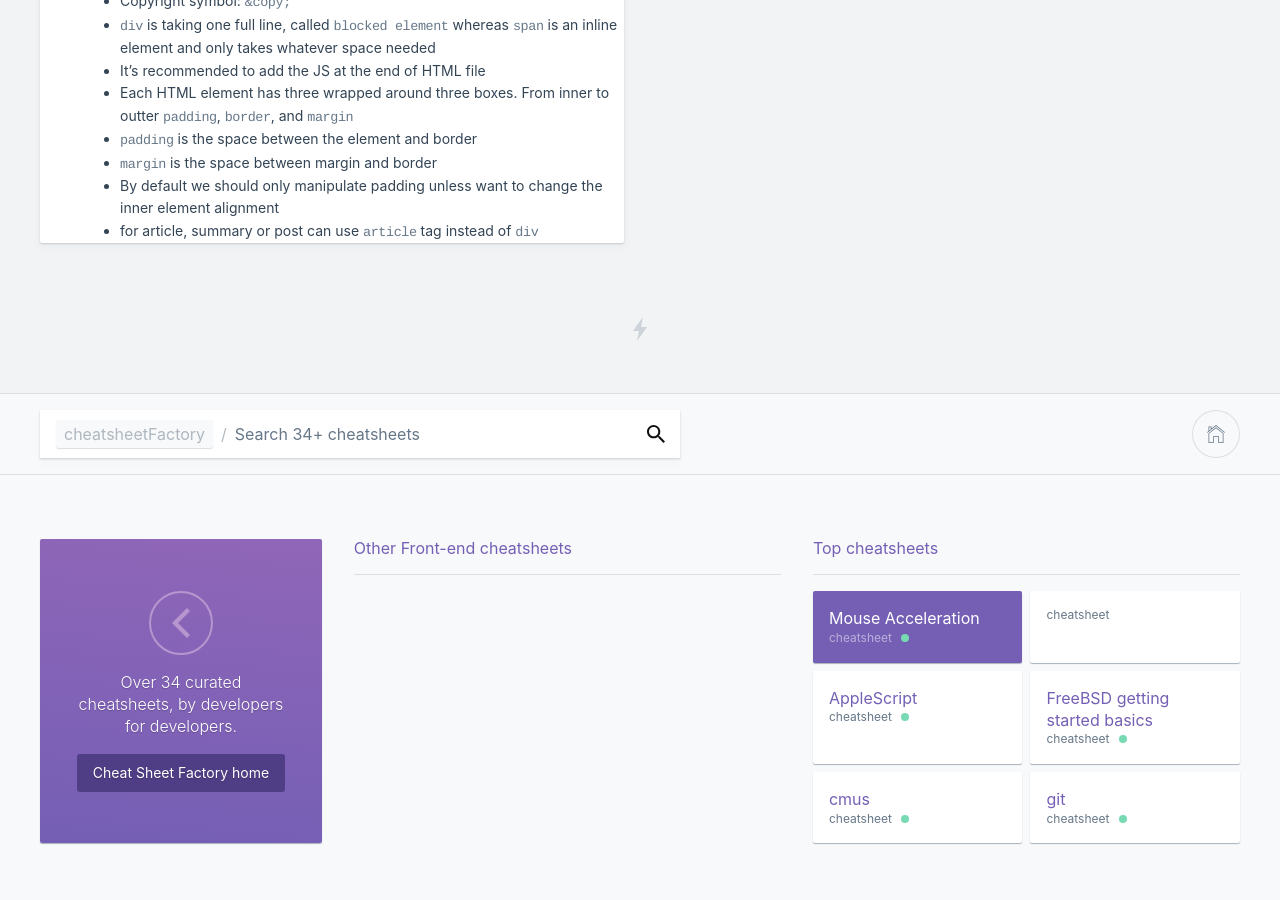
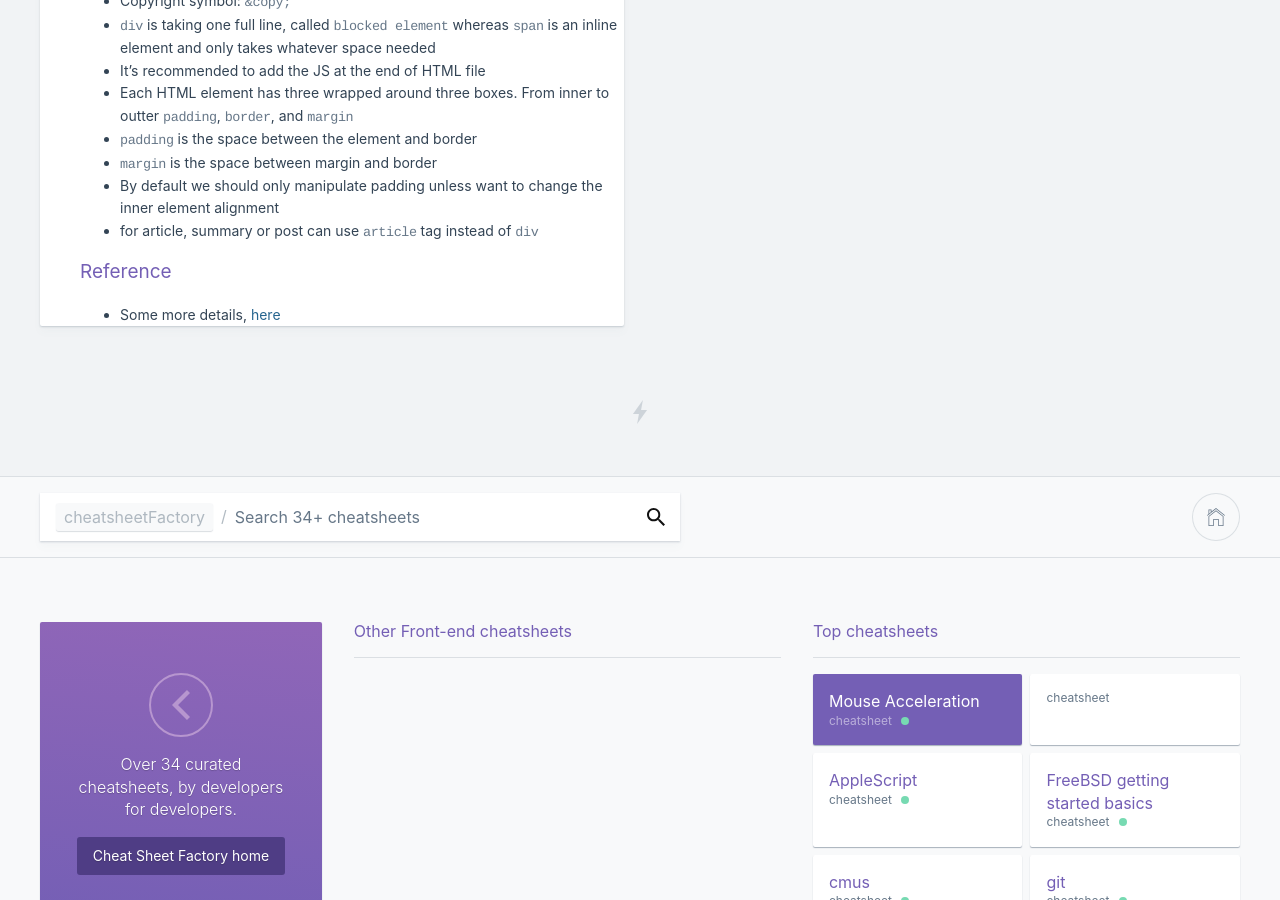
Before and after one commit to kasramp/cheat-sheet-factory, a Jekyll site: the page built from frontend/html.md, in a window 1280 px wide and 900 px high, scrolled down 4810 px. Built offline with Jekyll 4.4.1, drawn with Linux system fonts in a browser that asks for light colours.

Commit message:
Add HTML cheat sheet PDF address

```diff
--- a/frontend/html.md
+++ b/frontend/html.md
@@ -351,3 +351,7 @@ My home, address, is here
 + `margin` is the space between margin and border
 + By default we should only manipulate padding unless want to change the inner element alignment
 + for article, summary or post can use `article` tag instead of `div`
+
+### Reference
+
++ Some more details, [here](https://github.com/kasramp/cheat-sheet-factory/blob/gh-pages/_docs/pdfs/HTML%20Cheat%20Sheet.pdf)
```
